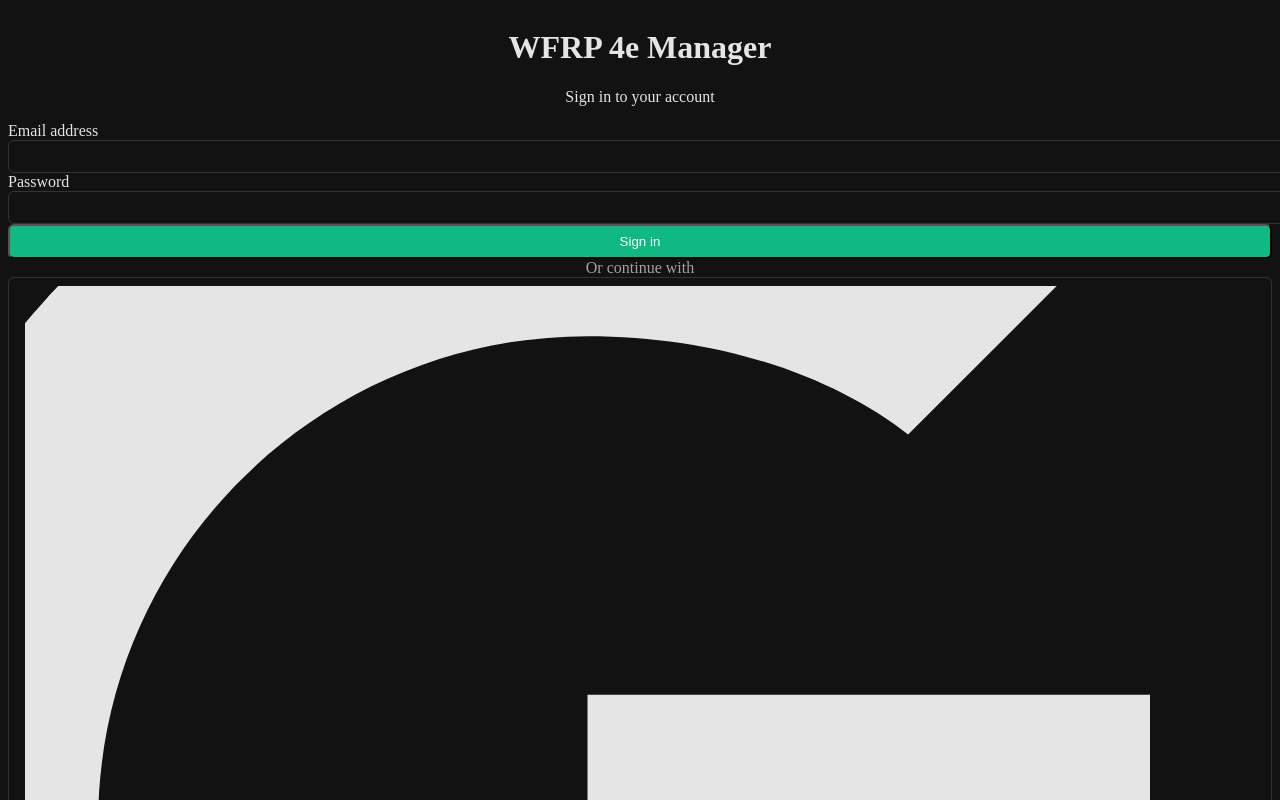
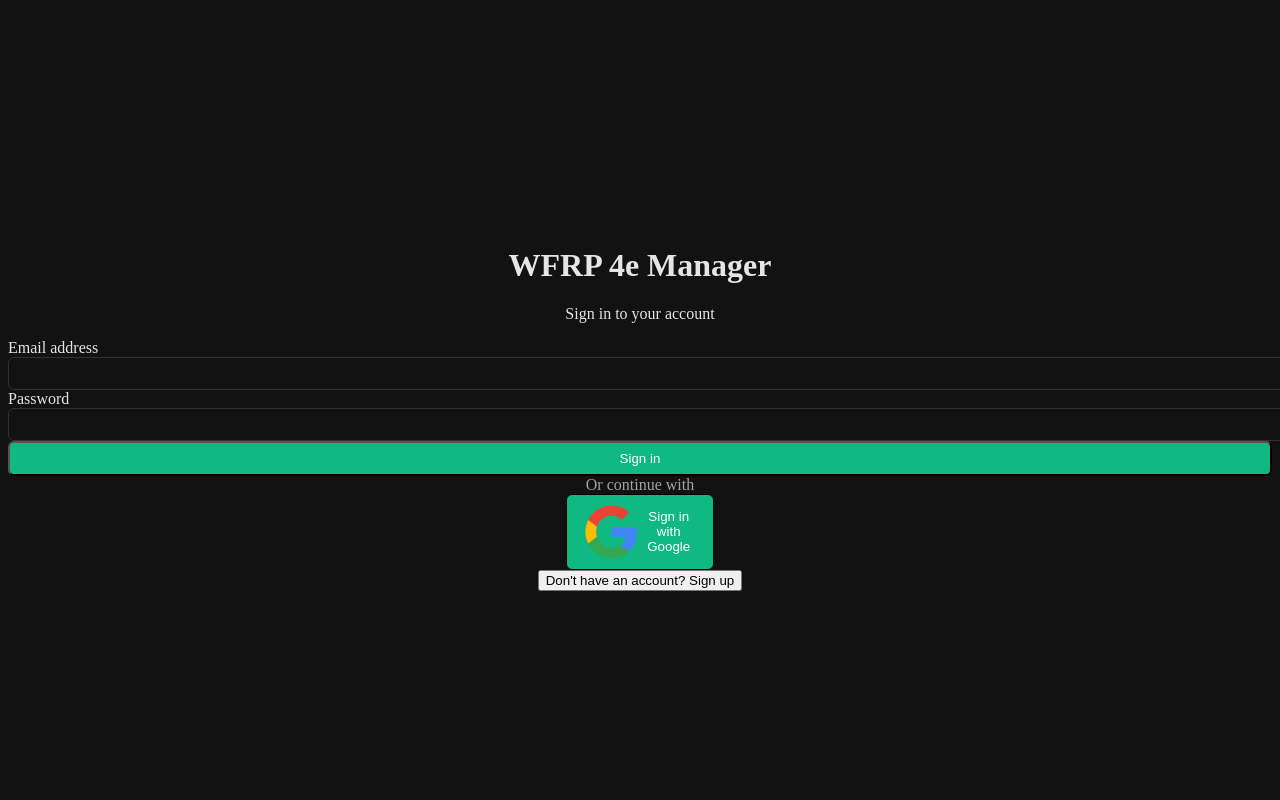
Before and after one commit to Liendaar/Warhammer-Character-sheets-manager, a Next.js app: page /Warhammer-Character-sheets-manager/ in a window 1280 px wide. Shown: the top 800 px of the page. Built offline with nearby package versions, Linux system fonts and the light colour scheme; no server answers.

Commit message:
feat: Implement initial login/signup page with email/password and Google authentication.

```diff
--- a/app/page.tsx
+++ b/app/page.tsx
@@ -115,17 +115,28 @@
             </div>
           </div>
 
-          <div className="mt-6">
+          <div className="mt-6 flex justify-center">
             <Button
               onClick={handleGoogleLogin}
-              variant="secondary"
-              className="w-full flex items-center justify-center gap-2"
+              className="flex items-center justify-center gap-3 bg-white text-gray-700 border border-gray-300 hover:bg-gray-50 font-medium shadow-sm transition-all px-6"
               disabled={loading}
             >
               <svg className="h-5 w-5" aria-hidden="true" viewBox="0 0 24 24">
                 <path
-                  d="M12.0003 20.45c4.656 0 8.556-3.21 9.972-7.59h-9.972v-4.14h14.64c.15 1.05.24 2.13.24 3.24 0 8.37-5.94 14.4-14.88 14.4-8.61 0-15.6-6.99-15.6-15.6 0-8.61 6.99-15.6 15.6-15.6 4.17 0 7.92 1.53 10.83 4.02l-3.99 3.99c-1.5-1.17-3.87-2.1-6.84-2.1-5.73 0-10.44 4.65-10.44 10.38 0 5.73 4.71 10.38 10.44 10.38z"
-                  fill="currentColor"
+                  d="M22.56 12.25c0-.78-.07-1.53-.2-2.25H12v4.26h5.92c-.26 1.37-1.04 2.53-2.21 3.31v2.77h3.57c2.08-1.92 3.28-4.74 3.28-8.09z"
+                  fill="#4285F4"
+                />
+                <path
+                  d="M12 23c2.97 0 5.46-.98 7.28-2.66l-3.57-2.77c-.98.66-2.23 1.06-3.71 1.06-2.86 0-5.29-1.93-6.16-4.53H2.18v2.84C3.99 20.53 7.7 23 12 23z"
+                  fill="#34A853"
+                />
+                <path
+                  d="M5.84 14.09c-.22-.66-.35-1.36-.35-2.09s.13-1.43.35-2.09V7.07H2.18C1.43 8.55 1 10.22 1 12s.43 3.45 1.18 4.93l2.85-2.22.81-.62z"
+                  fill="#FBBC05"
+                />
+                <path
+                  d="M12 5.38c1.62 0 3.06.56 4.21 1.64l3.15-3.15C17.45 2.09 14.97 1 12 1 7.7 1 3.99 3.47 2.18 7.07l3.66 2.84c.87-2.6 3.3-4.53 6.16-4.53z"
+                  fill="#EA4335"
                 />
               </svg>
               Sign in with Google
```
